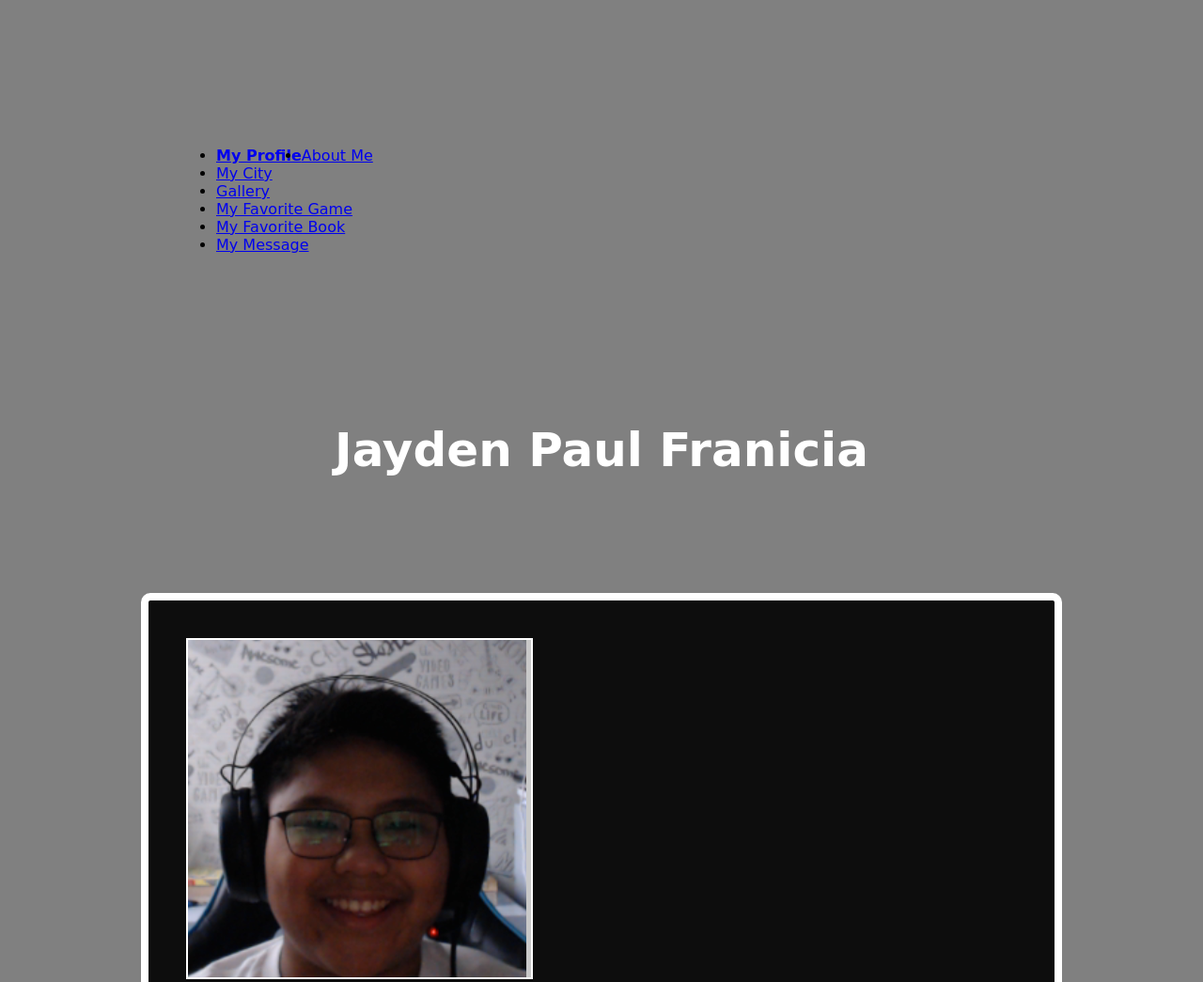
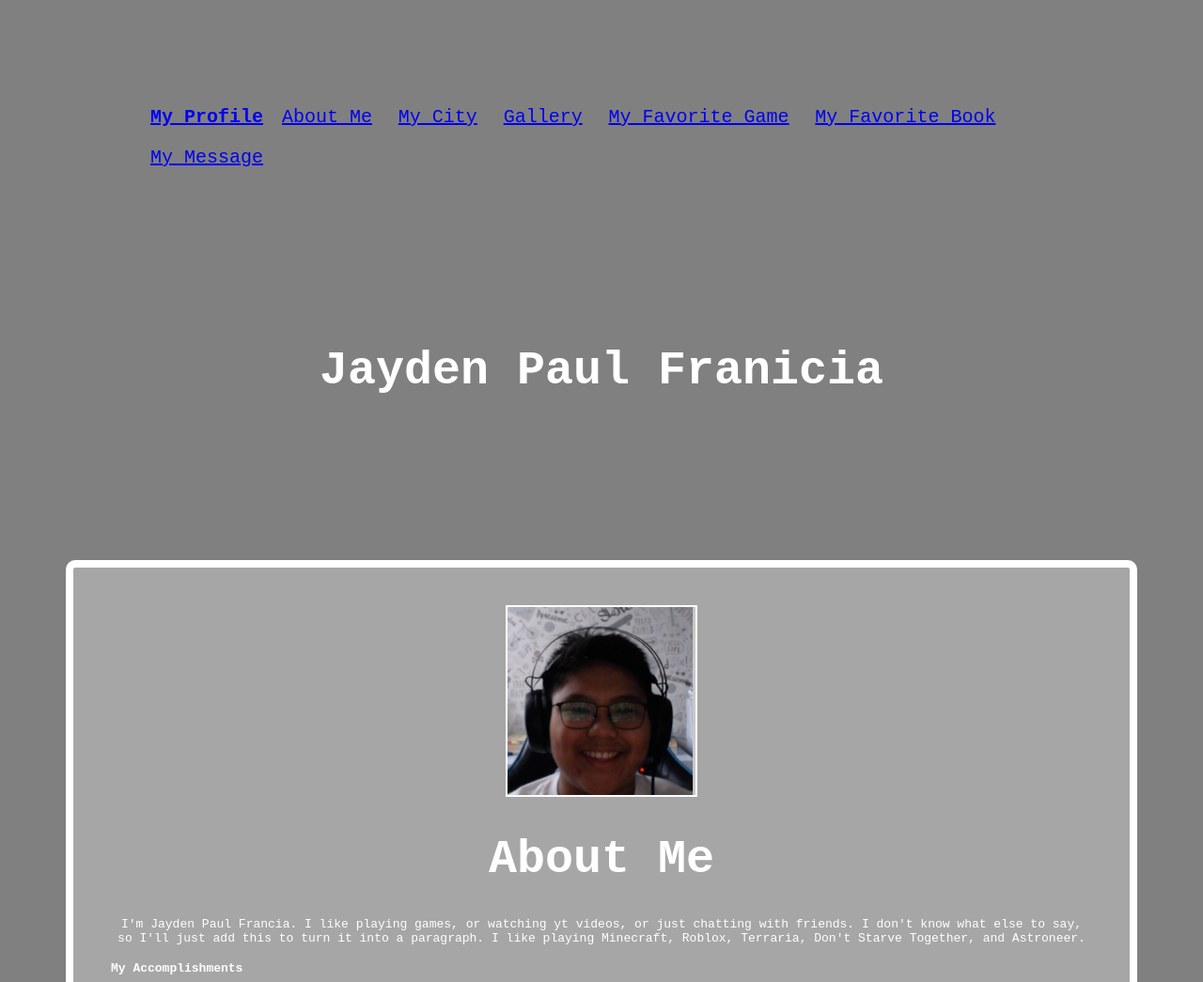
Before and after one commit to JaydenGames5653456/code1, a plain HTML site: page index.html in a window 1280 px wide. Shown: the top 1045 px of the page at 94% size. Drawn offline with Linux system fonts and the light colour scheme.

Commit message:
Update style.css

```diff
--- a/style.css
+++ b/style.css
@@ -1,7 +1,7 @@
 body{
 	background:gray;
-	font-family:cursive;
-	margin:100px;
+	font-family:monospace;
+	margin:20px;
 }
 p{
 	text-align:center;
@@ -31,6 +31,8 @@ h3{
 #game{
 	background-color:rgb(51,51,51);
 	border: 10px dotted grey;
+	text-align: center;
+	display:inline-block;
 }
 #gallery{
 	background-color:rgb(166, 166, 166);
@@ -40,18 +42,34 @@ h3{
 	padding: 30px;
 }
 #about{
+	background-color:rgb(166, 166, 166);
+	border:8px solid white;
+	text-align: center;
+	display:inline-block;
+}
+#book{
 	background-color:rgb(13, 13 ,13);
 	border:8px solid white;
+	text-align: center;
+	display:inline-block;
+}
+#game img{
+	width:200px;
+	height:200px;
+}
+#about img{
+	width:200px;
+	height:200px;
+}
+}
+#book img{
+	width:200px;
+	height:200px;
 }
 #message{
 	background-color:rgb(13, 13 ,13);
 	border-radius:500px;
 	border:5px dashed grey;
-}
-#book{
-	background-color:rgb(166, 166, 166);
-	border:20px double grey;
-	padding-top: 10px
 }
 div.column{
 	border: 1px solid white;
@@ -59,10 +77,30 @@ div.column{
 	width:180px;
 	float: left;
 }
-div.column.img{
+div.column img{
 	width:100%;
 	height:200;
 }
 img{
 	border:2px solid white;
 }
+h4, ul, li{
+	color: white;
+	text-align: left;
+}
+nav{
+	text-align: center;
+	display: inline;
+	width: 100%;
+}
+nav ul{
+	width: 100%;
+}
+nav ul li{
+	display: inline-block;
+	text-align: center;
+	padding: 10px;
+	font-size: 20px;
+	font-family: monospace;
+
+}
```
